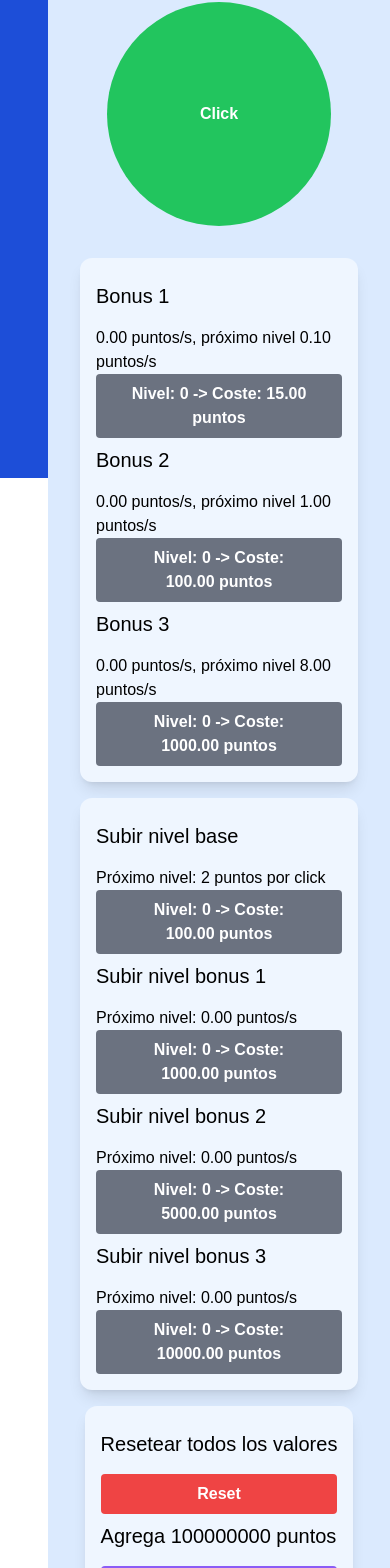
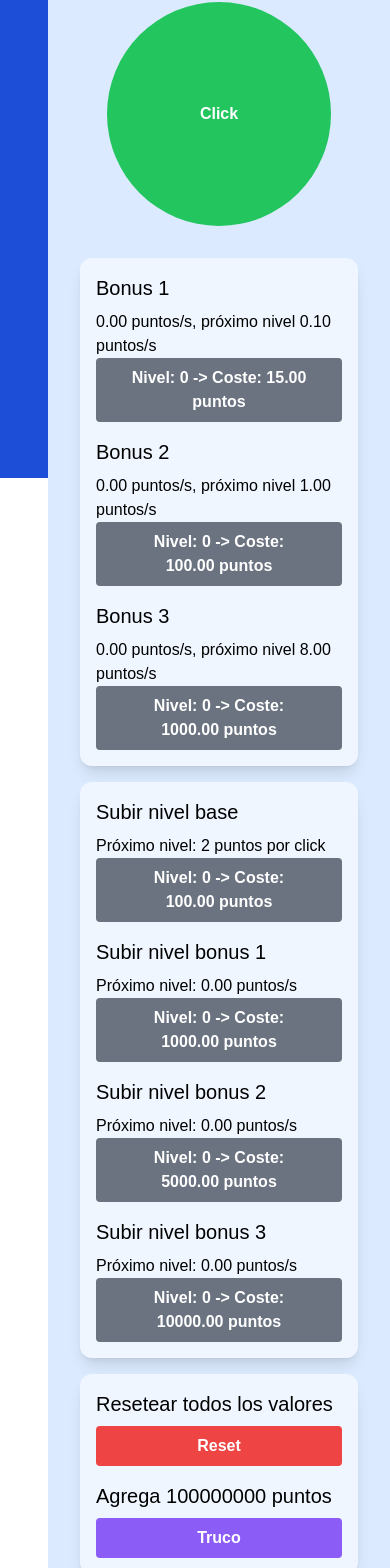
Before and after one commit to irenealcaine/el-rincon-de-no-pensar, a React (Create React App) app: page /games/idle in a window 390 px wide. Shown: the part 366-1934 px from the top of the page. Built offline with nearby package versions, Linux system fonts and the light colour scheme.

Commit message:
Update IdleGame.jsx

```diff
--- a/src/Components/IdleGame.jsx
+++ b/src/Components/IdleGame.jsx
@@ -171,8 +171,8 @@ const IdleGame = () => {
 
       <div className="flex flex-col lg:flex-row md:items-start md:justify-center gap-4 items-center">
         <div className="">
-          <div className="rounded-xl shadow-lg bg-blue-50 p-4">
-            <p className="text-xl md:text-3xl mt-2 mb-4">Bonus 1</p>
+          <div className="w-full rounded-xl shadow-lg bg-blue-50 p-4">
+            <p className="text-xl md:text-3xl mb-2">Bonus 1</p>
             <p>
               {(2 ** upgrade1.level * bonus1.level * 0.1).toFixed(2)} puntos/s,
               próximo nivel{" "}
@@ -193,7 +193,7 @@ const IdleGame = () => {
               disabled={isBonus1ButtonDisabled}
             />
 
-            <p className="text-xl md:text-3xl mt-2 mb-4">Bonus 2</p>
+            <p className="text-xl md:text-3xl mt-4 mb-2">Bonus 2</p>
             <p>
               {(2 ** upgrade2.level * bonus2.level * 1).toFixed(2)} puntos/s,
               próximo nivel{" "}
@@ -215,7 +215,7 @@ const IdleGame = () => {
               disabled={isBonus2ButtonDisabled}
             />
 
-            <p className="text-xl md:text-3xl mt-2 mb-4">Bonus 3</p>
+            <p className="text-xl md:text-3xl mt-4 mb-2">Bonus 3</p>
             <p>
               {(2 ** upgrade3.level * bonus3.level * 8).toFixed(2)} puntos/s,
               próximo nivel{" "}
@@ -239,8 +239,8 @@ const IdleGame = () => {
           </div>
         </div>
         <div className=" flex flex-col gap-4 items-center">
-          <div className="rounded-xl shadow-lg bg-blue-50 p-4">
-            <p className="text-xl md:text-3xl mt-2 mb-4">Subir nivel base</p>
+          <div className="w-full rounded-xl shadow-lg bg-blue-50 p-4">
+            <p className="text-xl md:text-3xl mb-2">Subir nivel base</p>
             <p> Próximo nivel: {2 ** (base.level + 1)} puntos por click</p>
             <Button
               type={isBaseButtonDisabled && "gray"}
@@ -256,7 +256,7 @@ const IdleGame = () => {
               disabled={isBaseButtonDisabled}
             />
 
-            <p className="text-xl md:text-3xl mt-2 mb-4">Subir nivel bonus 1</p>
+            <p className="text-xl md:text-3xl mt-4 mb-2">Subir nivel bonus 1</p>
             <p>
               {" "}
               Próximo nivel:{" "}
@@ -277,7 +277,7 @@ const IdleGame = () => {
               disabled={isUpgrade1ButtonDisabled}
             />
 
-            <p className="text-xl md:text-3xl mt-2 mb-4">Subir nivel bonus 2</p>
+            <p className="text-xl md:text-3xl mt-4 mb-2">Subir nivel bonus 2</p>
             <p>
               {" "}
               Próximo nivel:{" "}
@@ -298,7 +298,7 @@ const IdleGame = () => {
               disabled={isUpgrade2ButtonDisabled}
             />
 
-            <p className="text-xl md:text-3xl mt-2 mb-4">Subir nivel bonus 3</p>
+            <p className="text-xl md:text-3xl mt-4 mb-2">Subir nivel bonus 3</p>
             <p>
               {" "}
               Próximo nivel:{" "}
@@ -319,8 +319,8 @@ const IdleGame = () => {
               disabled={isUpgrade3ButtonDisabled}
             />
           </div>
-          <div className="rounded-xl shadow-lg bg-blue-50 p-4">
-            <p className="text-xl md:text-3xl mt-2 mb-4">
+          <div className="w-full rounded-xl shadow-lg bg-blue-50 p-4">
+            <p className="text-xl md:text-3xl mb-2">
               Resetear todos los valores
             </p>
             <Button
@@ -329,7 +329,7 @@ const IdleGame = () => {
               onClickValue={handleReset}
               value={"Reset"}
             />
-            <p className="text-xl md:text-3xl mt-2 mb-4">
+            <p className="text-xl md:text-3xl mt-4 mb-2">
               Agrega 100000000 puntos
             </p>
             <Button
```
